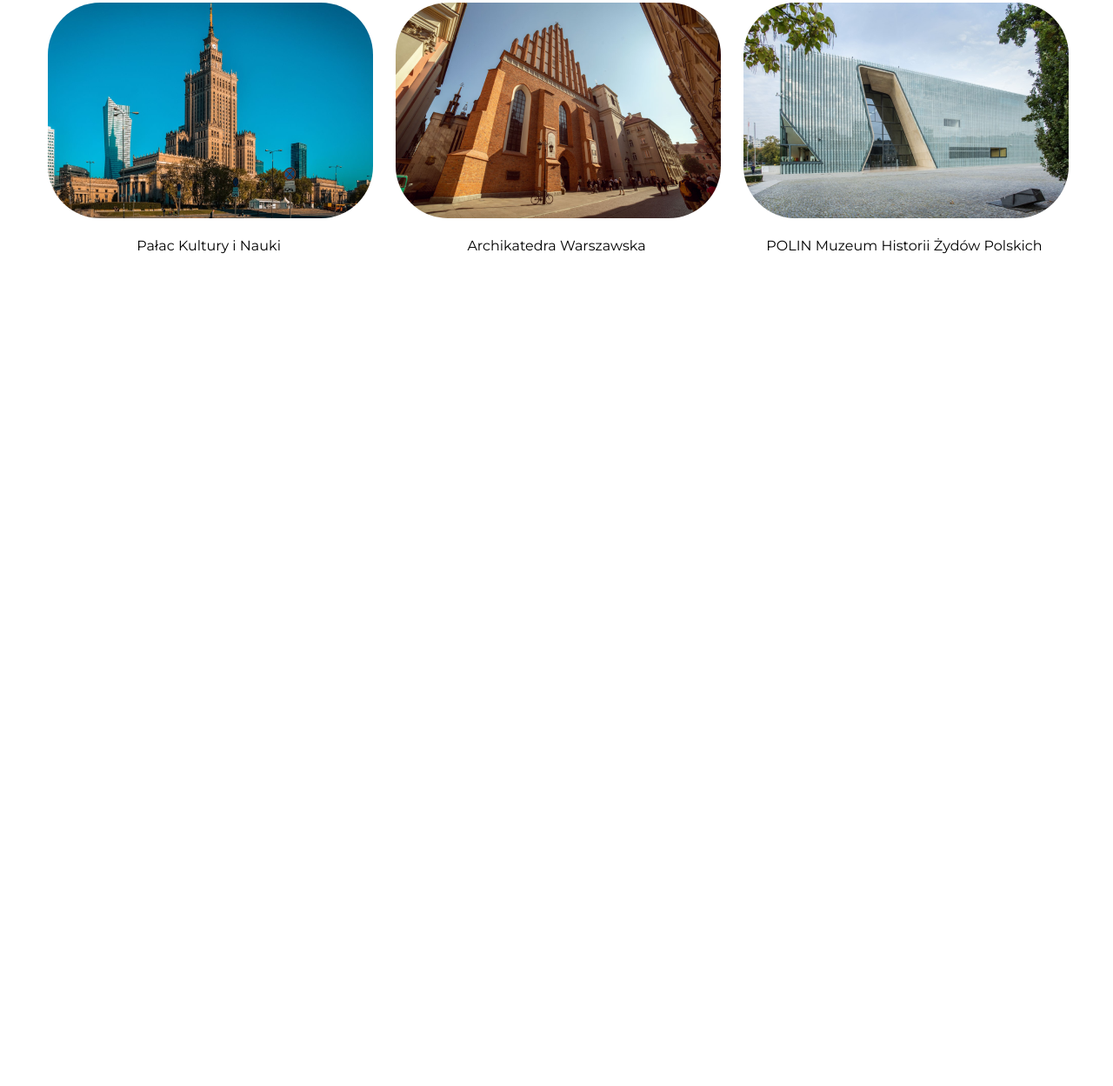
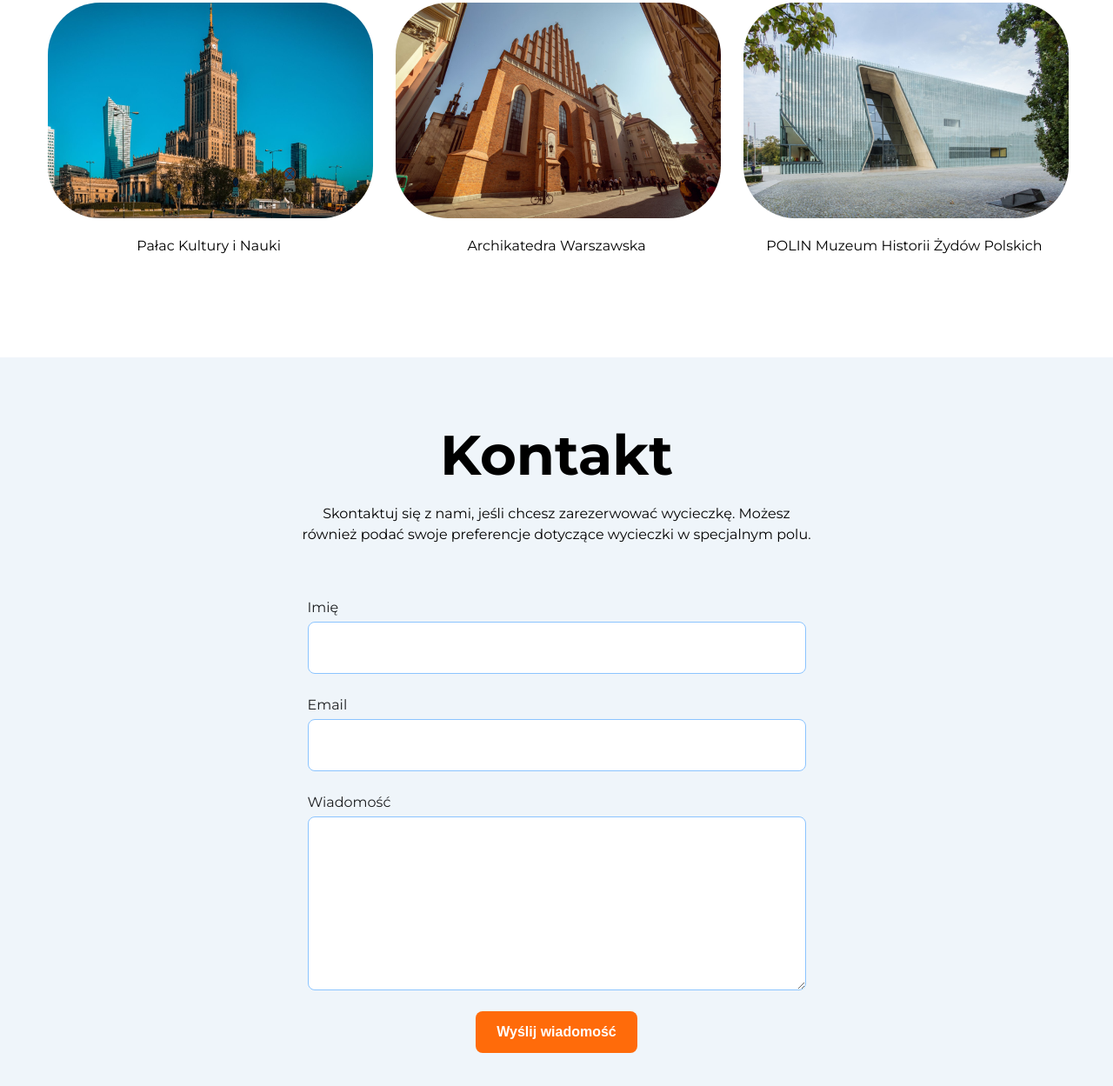
Before and after one commit to PiotrDrechsler/GoIT-TestDrive-HTML-CSS, a plain HTML site: page index.html in a window 1280 px wide. Shown: the part 1524-2773 px from the top of the page at 87% size. Before the commit the page ends 1935 px from the top, so only its background shows below. Drawn offline with Linux system fonts and the light colour scheme.

Commit message:
Lesson 5

```diff
--- a/css/styles.css
+++ b/css/styles.css
@@ -100,3 +100,102 @@ body {
   letter-spacing: 0em;
   text-align: center;
 }
+
+
+
+.contacts-page {
+  background-color: #EFF5FA;
+  padding-top: 80px;
+  padding-bottom: 80px;
+  text-align: center;
+}
+
+.contacts-page-title {
+  font-size: 64px;
+  font-weight: 600px;
+  line-height: 64px;
+  letter-spacing: 0em;
+  text-align: center;
+  margin-top: 0;
+  margin-bottom: 24px;
+}
+
+.contacts-page-description {
+  font-size: 16px;
+  font-weight: 400;
+  line-height: 24px;
+  letter-spacing: 0em;
+  text-align: center;
+  width: 600px;
+  margin: auto;
+  margin-bottom: 60px;
+
+}
+
+.contacts-form{
+  width: 573px;
+  margin: auto;
+}
+
+.contacts-form-field {
+  display: flex;
+  flex-direction: column;
+  align-items: flex-start;
+  margin: auto;
+  width: 100%;
+  margin-bottom: 24px;
+}
+
+.contacts-form-field-input {
+  height: 60px;
+  width: 100%;
+  border-radius: 8px;
+  border: 1px solid #8BC4FF;
+  background-color: #fff;
+  font-size: 16px;
+  font-weight: 400;
+  line-height: 24px;
+  padding: 0 8px;
+  box-sizing: border-box;
+
+}
+
+.contact-form-field-label {
+font-size: 16px;
+font-weight: 400;
+line-height: 24px;
+letter-spacing: 0em;
+text-align: left;
+margin-bottom: 4px;
+color: #1b1d1f;
+;
+
+}
+
+.contacts-form-textarea {
+  width: 100%;
+  border-radius: 8px;
+  border: 1px solid #8BC4FF;
+  background-color: #fff;
+  font-size: 16px;
+  font-weight: 400;
+  line-height: 24px;
+  padding: 8px;
+  box-sizing: border-box;
+  font-family: 'Montserrat', sans-serif;
+  min-height: 200px;
+}
+
+.contacts-form-btn{
+  background-color:#ff6b0a;
+  color:#fff;
+  font-size: 16px;
+  font-weight: 600;
+  line-height: 24px;
+  border-radius: 8px;
+  border: none;
+  cursor: pointer;
+  padding: 12px 24px 12px 24px;
+
+
+}
--- a/index.html
+++ b/index.html
@@ -99,6 +99,43 @@
         </div>
       </div>
     </section>
-    <!-- Lekcja 5 - TO DO -->
+  <!-- Lekcja 5 -->
+    <section class="contacts-page">
+      <h3 class="contacts-page-title">Kontakt</h3>
+      <p class="contacts-page-description">
+        Skontaktuj się z nami, jeśli chcesz zarezerwować wycieczkę. Możesz
+        również podać swoje preferencje dotyczące wycieczki w specjalnym polu.
+      </p>
+      <form action="" class="contacts-form" netlify>
+        <div class="contacts-form-field">
+          <label for="user-name" class="contact-form-field-label">Imię</label>
+          <input
+          id="user-name"
+          type="text"
+          name="Imię"
+          class="contacts-form-field-input"
+          />
+        </div>
+        <div class="contacts-form-field">
+          <label for="user-email" class="contact-form-field-label">Email</label>
+          <input
+          id="user-email"
+          type="text"
+          name="Email"
+          class="contacts-form-field-input"
+          />
+        </div>
+        <div class="contacts-form-field">
+          <label for="user-text" class="contact-form-field-label">Wiadomość</label>
+          <textarea
+          name="Wiadomość"
+          id="user-text"
+          class="contacts-form-textarea"
+          ></textarea>
+        </div>
+        <button class="contacts-form-btn">Wyślij wiadomość</button>
+
+      </form>
+    </section>
   </body>
 </html>
```
